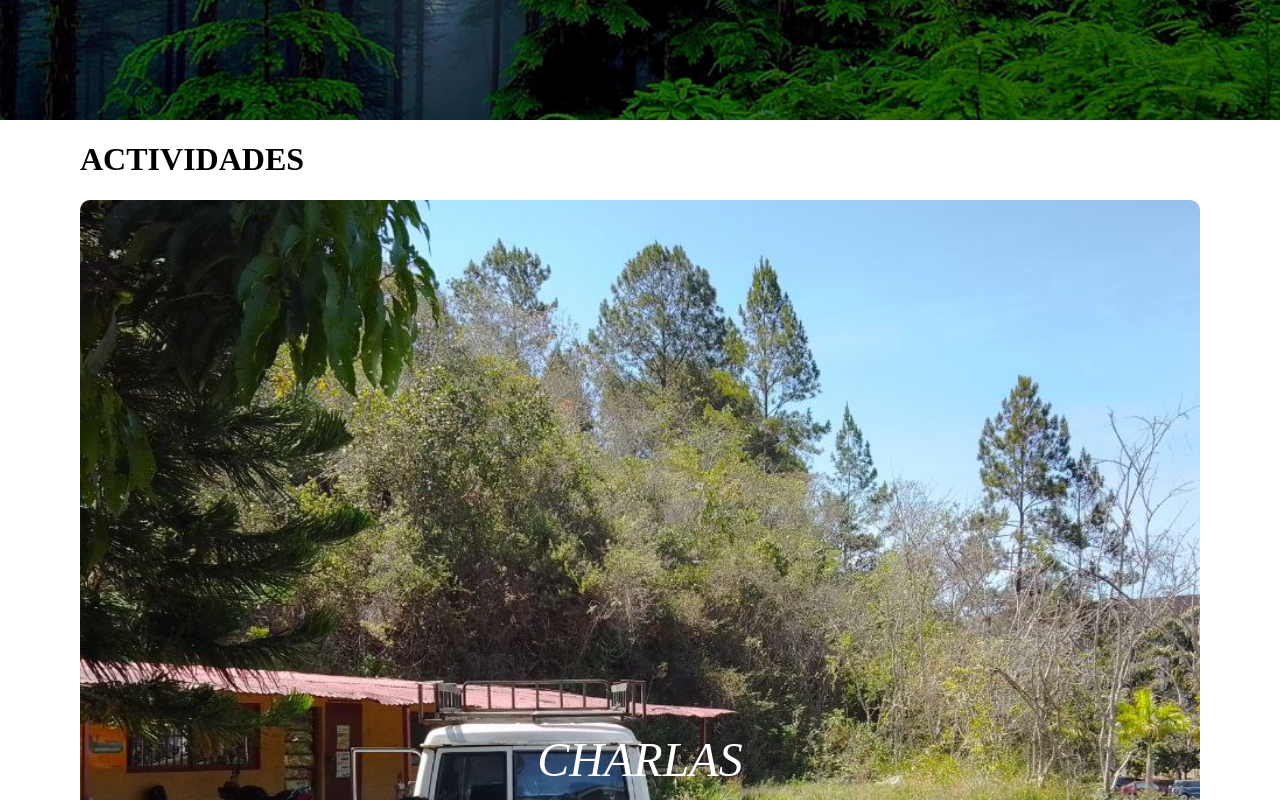
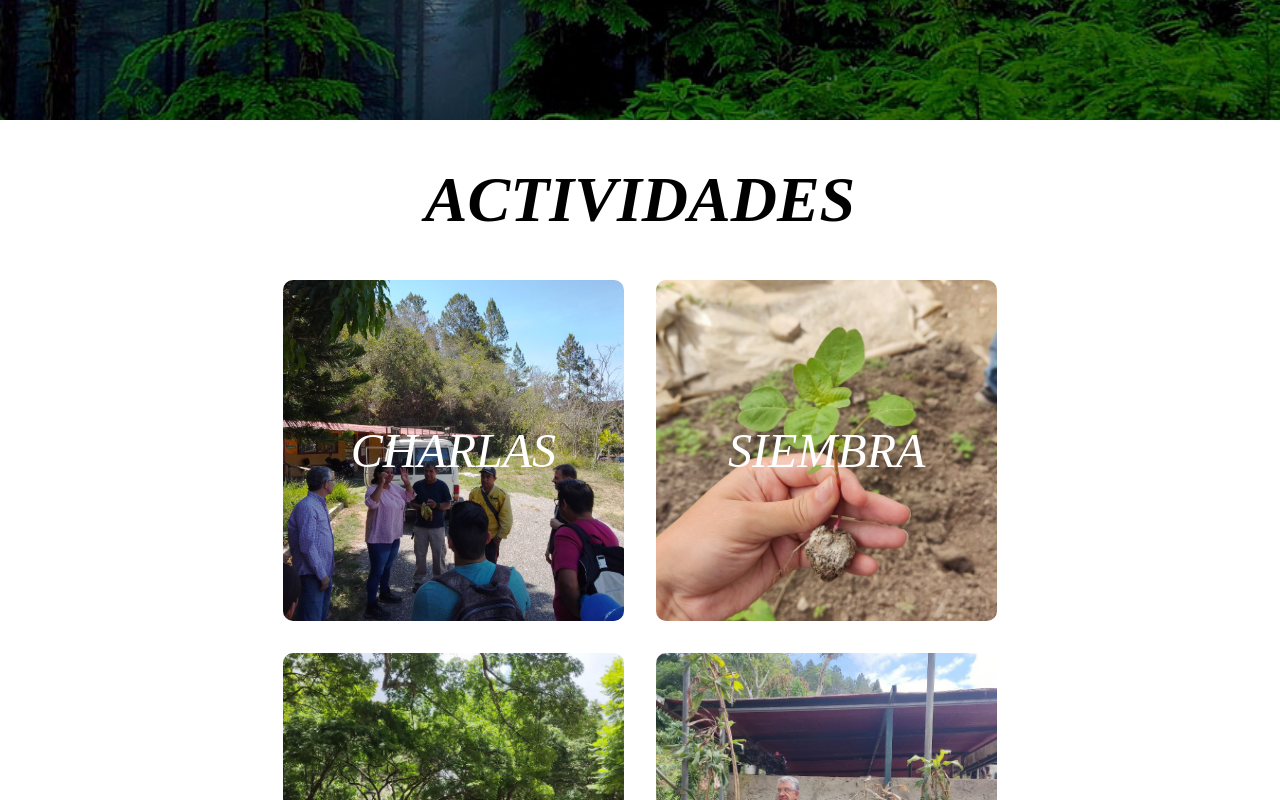
Before and after one commit to usbserviciocomunitario/ViveroWebPage, a React (Vite) app in the folder frontend/: page / in a window 1280 px wide. Shown: the part 440-1240 px from the top of the page. Built offline with nearby package versions, Linux system fonts and the light colour scheme.

Commit message:
Errores de las imagenes en la seccion de actividades

```diff
--- a/frontend/src/components/ActivitySection/ActivitySection.jsx
+++ b/frontend/src/components/ActivitySection/ActivitySection.jsx
@@ -1,4 +1,4 @@
-import React from "react";
+
 import { NavLink } from "react-router-dom";
 import "./ActivitySection.scss";
 
@@ -7,7 +7,7 @@ import siembra from "../../assets/activities/siembra.jpg";
 import reciclaje from "../../assets/activities/reciclaje.jpg";
 import curso from "../../assets/activities/curso.jpg";
 
-export default () => {
+const ActivitySection = () => {
     const activities = [
         {
             image: charlas,
@@ -30,25 +30,25 @@ export default () => {
     return (
         <div className="activities-section">
             <h1 className="activities-section__title">ACTIVIDADES</h1>
-            <div className="service-section__container">
-
+            <div className="activities-section__container">
                 {activities.map((activity) => {
                     return (
-                        <NavLink to="/actividades"
-                            key={`activity-section__activity-${activity.title}`}
+                        <NavLink
+                            to="/actividades"
+                            key={`activities-section__activity-${activity.title}`}
                             style={{
                                 textDecoration: "none",
                             }}>
                         <div
-                            className="activity-section__activity"
+                            className="activities-section__activity"
                             style={{
                                 backgroundImage: `url(${activity.image})`
                             }}
                         >
-                            <div className="activity-section__activity__layer
+                            <div className="activities-section__activity__layer
                             animate__animated animate__fadeIn animate__slow">
                             </div>
-                            <div className="activity-section__activity-title">
+                            <div className="activities-section__activity-title">
                                     {activity.title}
                                 </div>
                             </div>
@@ -61,3 +61,4 @@ export default () => {
         </div>
     );
 }
+export default ActivitySection;
--- a/frontend/src/components/ActivitySection/ActivitySection.scss
+++ b/frontend/src/components/ActivitySection/ActivitySection.scss
@@ -2,7 +2,7 @@
 @import "../../styles/breakpoints.module.scss";
 @import "../../styles/fonts.module.scss";
 
-.activity-section {
+.activities-section {
 
     display: flex;
     flex-direction: column;
@@ -28,7 +28,7 @@
         justify-content: center;
         align-items: center;
         color: $white;
-        background-position: center center;
+        background-position: center;
         background-repeat: no-repeat;
         background-size: cover;
         aspect-ratio: 1 / 1;
@@ -60,8 +60,10 @@
         }
 
         &:nth-child(1) {
+
             grid-column: 1 / 2;
-            grid-row: 1 / 2
+            grid-row: 1 / 2;
+
         }
         &:nth-child(2) {
             grid-column: 2 / 3;
```
